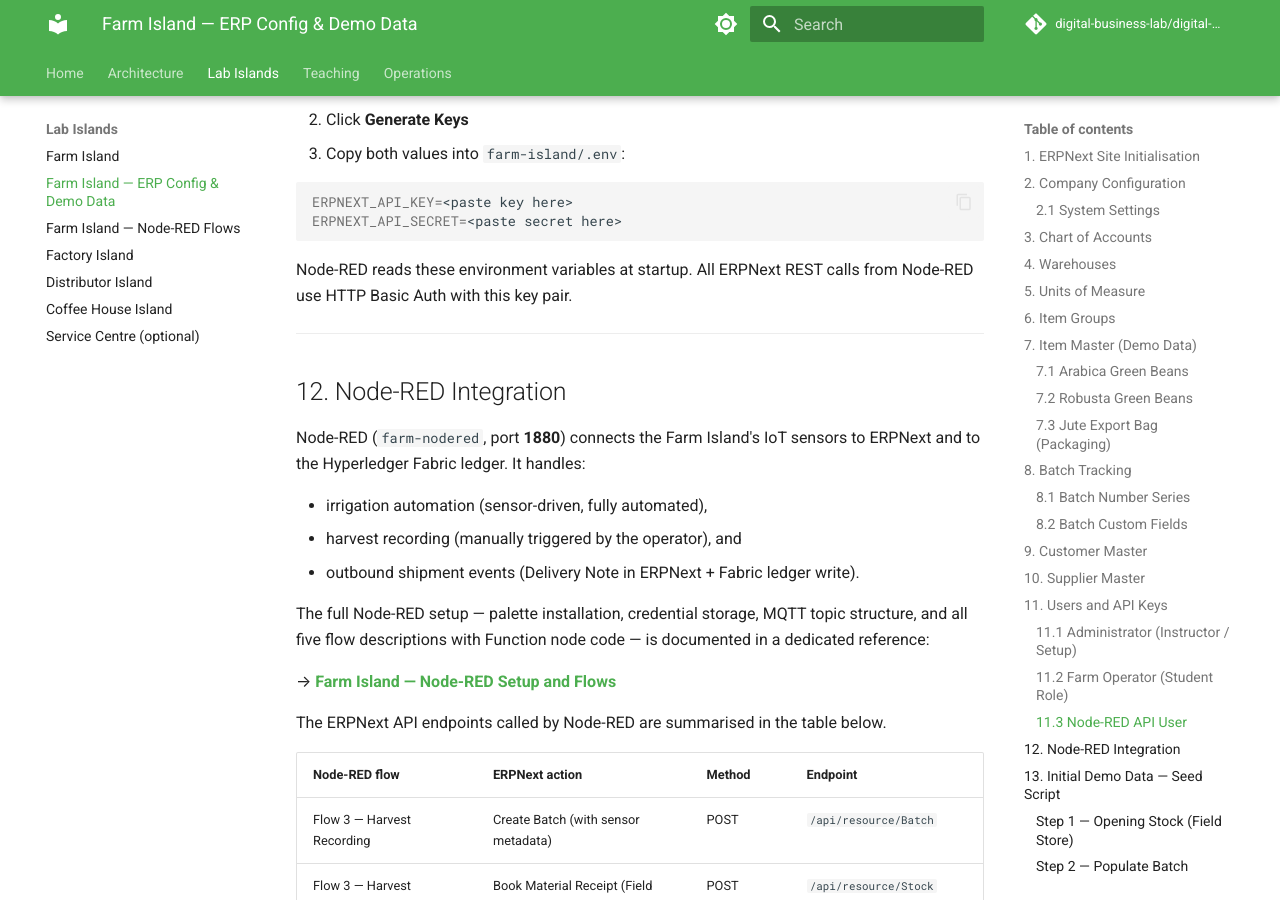
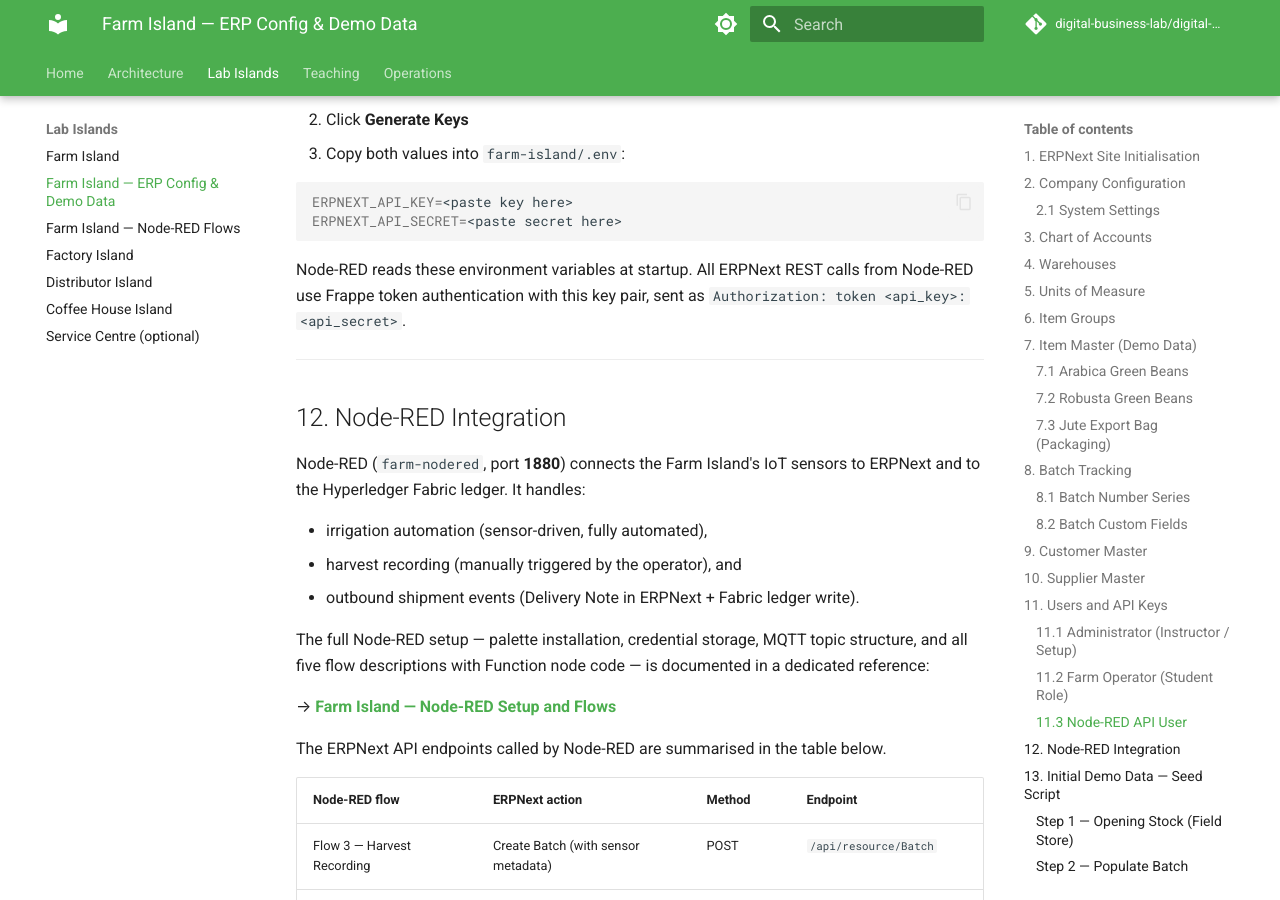
Before and after one commit to digital-business-lab/digital-supply-chain, an MkDocs documentation site: the page built from docs/islands/farm-erp.md, in a window 1280 px wide and 900 px high, scrolled down 9209 px. Built offline with MkDocs 1.6.1 and Material for MkDocs 9.7.7, drawn with Linux system fonts in a browser that asks for light colours; comment, search, counter and statistics services are not loaded.

Commit message:
Potential fix for pull request finding
Co-authored-by: Copilot Autofix powered by AI <175728472+Copilot@users.noreply.github.com>

````diff
--- a/docs/islands/farm-erp.md
+++ b/docs/islands/farm-erp.md
@@ -283,7 +283,7 @@ ERPNEXT_API_KEY=<paste key here>
 ERPNEXT_API_SECRET=<paste secret here>
 ```
 
-Node-RED reads these environment variables at startup. All ERPNext REST calls from Node-RED use HTTP Basic Auth with this key pair.
+Node-RED reads these environment variables at startup. All ERPNext REST calls from Node-RED use Frappe token authentication with this key pair, sent as `Authorization: token <api_key>:<api_secret>`.
 
 ---
 
````
